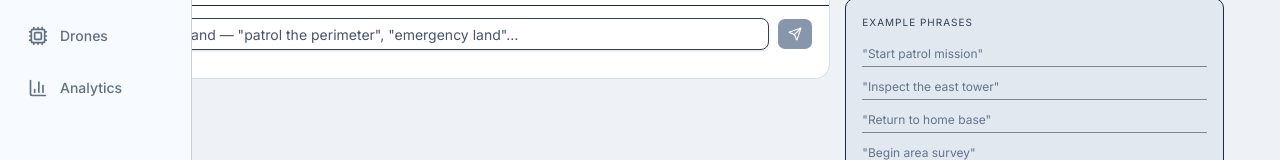
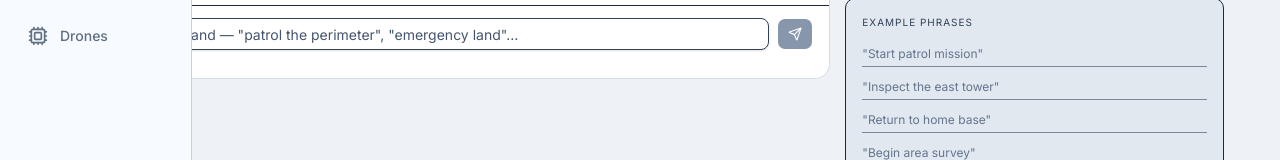
Before and after one commit to SwarmguardHQ/next-frontend, a Next.js app: page /drone-command in a window 1280 px wide. Shown: the part 325-485 px from the top of the page. Built offline with nearby package versions, Linux system fonts and the light colour scheme.

Commit message:
remove analytics nav

```diff
--- a/components/header.tsx
+++ b/components/header.tsx
@@ -35,7 +35,6 @@ export default function Header() {
       // { href: "/drone-command", icon: Package, label: "Human In Loop" },
       { href: "/fleet", icon: Cpu, label: "Drones" },
       // { href: "/drones", icon: Users2, label: "Drones" },
-    { href: "#", icon: LineChart, label: "Analytics" },
   ];
 
   return (
--- a/components/sidebar.tsx
+++ b/components/sidebar.tsx
@@ -48,7 +48,6 @@ export default function Sidebar() {
     // { href: "/drone-command", icon: Layers, label: "Human In Loop" },
     { href: "/fleet", icon: Cpu, label: "Drones" },
     // { href: "/drones", icon: Cpu, label: "Drones" },
-    { href: "/analytics", icon: BarChart3, label: "Analytics" },
   ];
 
   return (
```
